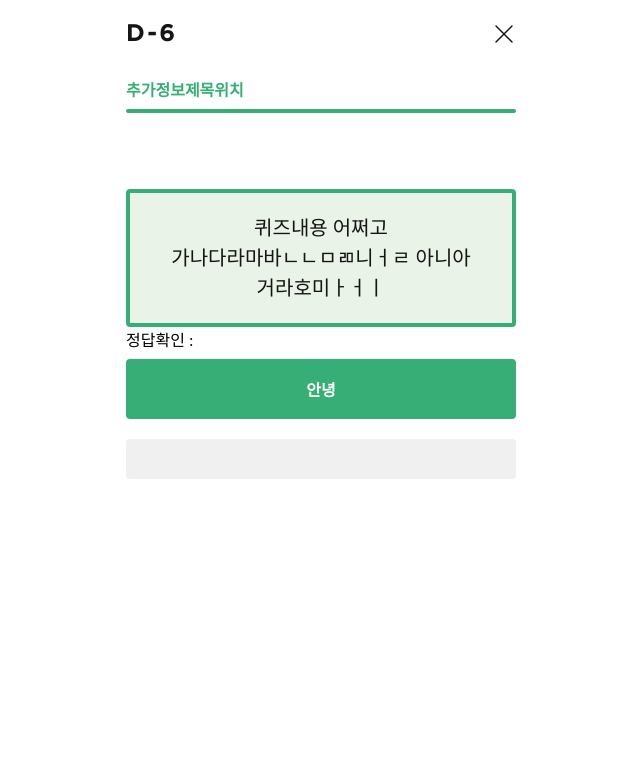
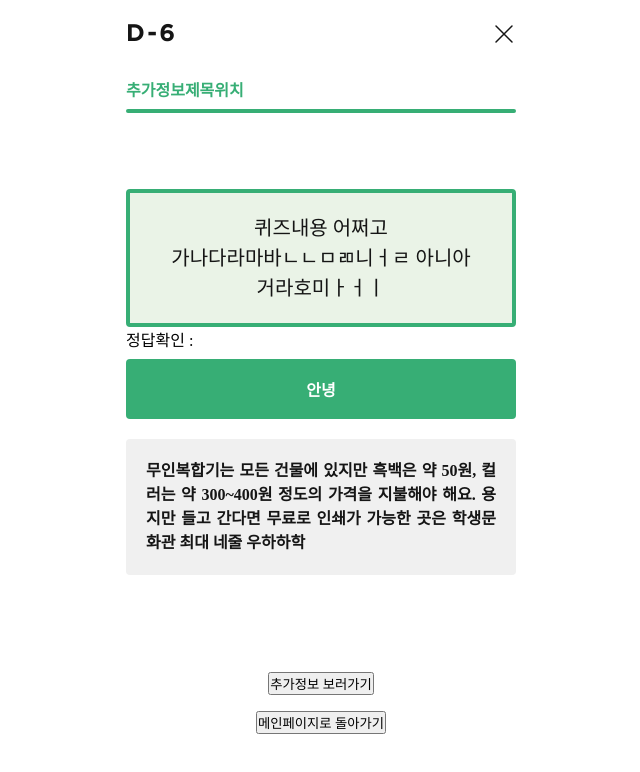
Before and after one commit to SSSSSSu3834/EDAY-FRONT, a React (Create React App) app: page /answer/1 in a window 1280 px wide. Shown: the top 772 px of the page, without its empty margins (319-959 px from the left). Built offline with nearby package versions, Linux system fonts and the light colour scheme; a web font is replaced by a local one.

Commit message:
✨ : AnswerPage 구현

```diff
--- a/src/components/quizpage/Option.jsx
+++ b/src/components/quizpage/Option.jsx
@@ -4,9 +4,9 @@ import styled from 'styled-components';
 const Option = ({ option1, option2, option3 }) => {
     return (
         <Wrapper>
-            <OptionBox class='option1'>{option1}</OptionBox>
-            <OptionBox class='option2'>{option2}</OptionBox>
-            <OptionBoxLast class='option3'>{option3}</OptionBoxLast>
+            <OptionBox>{option1}</OptionBox>
+            <OptionBox>{option2}</OptionBox>
+            <OptionBoxLast>{option3}</OptionBoxLast>
         </Wrapper>
     );
 };
--- a/src/pages/AnswerPage.jsx
+++ b/src/pages/AnswerPage.jsx
@@ -1,6 +1,7 @@
 import React from 'react';
 import styled from 'styled-components';
 import Header from '../components/quizpage/Header';
+import Btn from '../components/_common/Btn';
 
 const AnswerPage = ({ answer, answerInfo }) => {
     return (
@@ -8,9 +9,19 @@ const AnswerPage = ({ answer, answerInfo }) => {
             <Header></Header>
             <AnswerWrapper>
                 <CheckAnswer>정답확인 :</CheckAnswer>
-                <Answer>안녕</Answer>
+                <Answer>{answer}안녕</Answer>
             </AnswerWrapper>
-            <AnswerInfo>{answerInfo}</AnswerInfo>
+            <AnswerInfo>
+                {answerInfo}무인복합기는 모든 건물에 있지만 흑백은 약 50원,
+                컬러는 약 300~400원 정도의 가격을 지불해야 해요. 용지만 들고
+                간다면 무료로 인쇄가 가능한 곳은 학생문화관 최대 네줄 우하하학
+            </AnswerInfo>
+            <BtnWrapper>
+                <TopBtn>
+                    <Btn text='추가정보 보러가기'></Btn>
+                </TopBtn>
+                <Btn text='메인페이지로 돌아가기' type='deepGreen'></Btn>
+            </BtnWrapper>
         </>
     );
 };
@@ -45,12 +56,27 @@ const AnswerInfo = styled.div`
     flex-direction: column;
     justify-content: center;
     align-items: center;
+    padding: 20px;
 
-    padding: 20px;
     color: var(--black);
-    text-align: center;
     font-size: 16px;
     line-height: 150%;
     font-weight: 600;
-    word-break: keep-all;
+    text-align: justify;
 `;
+
+const BtnWrapper = styled.div`
+    display: flex;
+    flex-direction: column;
+    justify-content: center;
+    align-items: center;
+
+    position: absolute;
+    bottom: 66px;
+    left: 0;
+    right: 0;
+`;
+
+const TopBtn = styled.div`
+    margin-bottom: 16px;
+`;
--- a/src/pages/QuizPage.jsx
+++ b/src/pages/QuizPage.jsx
@@ -5,7 +5,7 @@ import Btn from '../components/_common/Btn';
 import styled from 'styled-components';
 
 const QuizPage = () => {
-    const [isCorrect, setIsCorrect] = useState(false);
+    const [isCorrect, setIsCorrect] = useState(true);
 
     const handleCheckAnswer = () => {
         setIsCorrect(isCorrect);
@@ -16,13 +16,25 @@ const QuizPage = () => {
             <Header></Header>
             <Option option1='안녕' option2='어쩔' option3='아니'></Option>
             <Wrapper>
-                <Retry>다시 생각해보세요!</Retry>
-
-                <Btn
-                    type='deepGreen'
-                    text='정답 확인하기'
-                    onClick={handleCheckAnswer}
-                ></Btn>
+                {isCorrect ? (
+                    <>
+                        <Retry></Retry>
+                        <Btn
+                            type='deepGreen'
+                            text='정답 확인하기'
+                            onClick={handleCheckAnswer}
+                        ></Btn>
+                    </>
+                ) : (
+                    <>
+                        <Retry>다시 생각해보세요!</Retry>
+                        <Btn
+                            type='deepGreen'
+                            text='정답 확인하기'
+                            onClick={handleCheckAnswer}
+                        ></Btn>
+                    </>
+                )}
             </Wrapper>
         </>
     );
@@ -31,11 +43,15 @@ const QuizPage = () => {
 export default QuizPage;
 
 const Wrapper = styled.div`
-    height: 80px;
+    height: 75px;
     display: flex;
     flex-direction: column;
     align-items: center;
-    margin-top: 61px;
+
+    position: absolute;
+    bottom: 130px;
+    left: 0;
+    right: 0;
 `;
 
 const Retry = styled.div`
```
